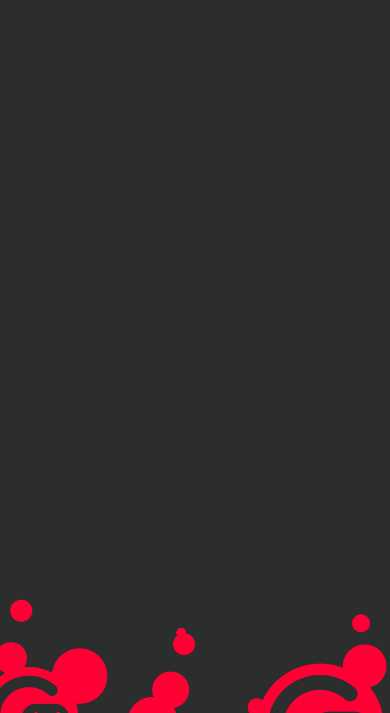
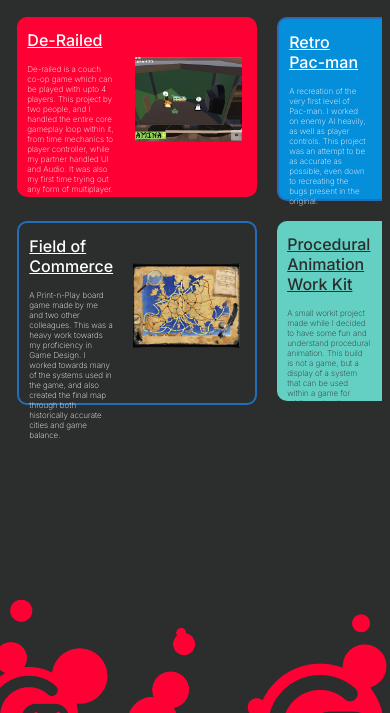
Before and after one commit to Gurujimaan/MI349-FS25-Website, a plain HTML site: page projects.html in a window 390 px wide. Shown: the part 131-844 px from the top of the page. Drawn offline with Linux system fonts and the light colour scheme; a web font is replaced by a local one.

Commit message:
projects

```diff
--- a/projects.html
+++ b/projects.html
@@ -40,7 +40,52 @@
         <img class="Background" src="Images/Background.png">
 
         <main>
-
+            <div class="Grid">
+                <div class="Games">
+                    <div class="Railed">
+                        <section>
+                            <h1>De-Railed</h1>
+                            <p>De-railed is a couch co-op game which can be played with upto 4 players. This project by two people, and I handled the entire core gameplay loop within it, from time mechanics to player controller, while my partner handled UI and Audio. It was also my first time trying out any form of multiplayer.</p>
+                        </section>
+                        <a href="https://gurujimaan.itch.io/de-railed">
+                            <img class="Clickable" src="Images/Games/De-railed.png">
+                        </a>
+                    </div>
+                </div>
+                <div class="Games">
+                    <div class="Pac">
+                        <section>
+                            <h1>Retro Pac-man</h1>
+                            <p>A recreation of the very first level of Pac-man. I worked on enemy AI heavily, as well as player controls. This project was an attempt to be as accurate as possible, even down to recreating the bugs present in the original.</p>
+                        </section>
+                        <a href="https://gurujimaan.itch.io/retro-pac-man">
+                            <img class="Clickable" src="Images/Games/Pac-man.png">
+                        </a>
+                    </div>
+                </div>
+                <div class="Games">
+                    <div class="Field">
+                        <section>
+                            <h1>Field of Commerce</h1>
+                            <p>A Print-n-Play board game made by me and two other colleagues. This was a heavy work towards my proficiency in Game Design. I worked towards many of the systems used in the game, and also created the final map through both historically accurate cities and game balance.</p>
+                        </section>
+                        <a href="https://gurujimaan.itch.io/field-of-commerce">
+                            <img class="Clickable" src="Images/Games/Field of Commerce.png">
+                        </a>
+                    </div>
+                </div>
+                <div class="Games">
+                    <div class="Procedural">
+                        <section>
+                            <h1>Procedural Animation Work Kit</h1>
+                            <p>A small workit project made while I decided to have some fun and understand procedural animation. This build is not a game, but a display of a system that can be used within a game for adding animation without constraints.</p>
+                        </section>
+                        <a href="https://gurujimaan.itch.io/procedural-animation-cont">
+                            <img class="Clickable" src="Images/Games/Procedural.png">
+                        </a>
+                    </div>
+                </div>
+            </div>
         </main>
     </body>
 </html>
--- a/style.css
+++ b/style.css
@@ -213,6 +213,73 @@ p{
     overflow: hidden;
 }
 
+.Grid{
+    display:grid;
+    grid-template-columns: repeat(2, 1fr);
+    grid-template-rows: repeat(2, auto);
+    width:80%;
+    gap:80px;
+    margin:40px auto;
+}
+
+.Games{
+    background-color: #058ED9;
+    border-radius:10px;
+    height:300px;
+    border-color: #246EB9;
+    border-style: solid;
+    border-width: 3px;
+}
+
+.Games h1{
+    text-decoration: underline;
+    font-size:36px;
+    font-weight:500
+}
+
+.Games img{
+    padding-top:30px;
+    border-radius:0%;
+    height:150px;
+    width:auto;
+}
+
+.Railed, .Pac, .Field, .Procedural{
+    display:flex;
+    justify-content: space-between;
+    gap:30px;
+    padding-left:30px;
+    padding-right:30px;
+}
+
+.Games:has(.Railed) {
+    background-color: #FF0035;
+    border-width: 0px;
+}
+
+.Games:has(.Pac) {
+    background-color: #058ED9;
+    border-color: #246EB9;
+    border-style: solid;
+}
+
+.Games:has(.Field) {
+    background-color: #2C2E2E;
+    border-color: #246EB9;
+    border-style: solid;
+}
+
+.Games:has(.Procedural) {
+    background-color: #63D0C3;
+    border-width: 0px;
+}
+
+.Games:has(.Procedural) h1, .Games:has(.Procedural) p {
+    color:#2C2E2E;
+}
+
+
+
 body{
     background-color: #2C2e2e;
 }
@@ -358,4 +425,41 @@ html, body {
         width:90px;
         height:110px;
     }
+
+    .Grid{
+        gap:20px;
+        margin:10px auto;
+        width:95%;
+    }
+
+    .Games{
+        height:180px;
+        width:auto;
+        border-width:2px;
+    }
+
+    .Games h1{
+        text-decoration: underline;
+        font-size:16px;
+        font-weight:500;
+    }
+
+    .Games p{
+        font-size: 8px;
+    }
+
+    .Games img{
+        padding-top:40px;
+        border-radius:0%;
+        height:85px;
+        width:auto;
+    }
+
+    .Railed, .Pac, .Field, .Procedural{
+        display:flex;
+        justify-content: space-between;
+        gap:20px;
+        padding-left:10px;
+        padding-right:15px;
+    }
 }
```
